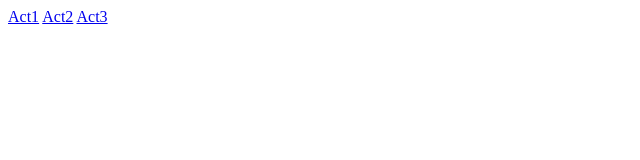
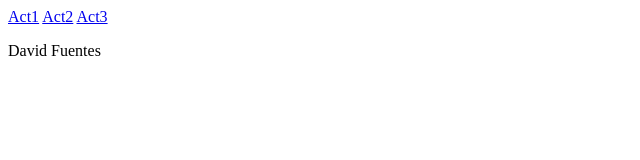
Before and after one commit to ivan191000/Cuaderno_DIW, a plain HTML site: page ud3/index.html in a window 1280 px wide. Shown: the full height of the page, 0-640 px from the left. Drawn offline with Linux system fonts and the light colour scheme.

Commit message:
cambio opcional

```diff
--- a/ud3/index.html
+++ b/ud3/index.html
@@ -9,5 +9,6 @@
     <a href="act1.html">Act1</a>
     <a href="act2.html">Act2</a>
     <a href="act3.html">Act3</a>
+    <p>David Fuentes</p>
 </body>
 </html>
```
